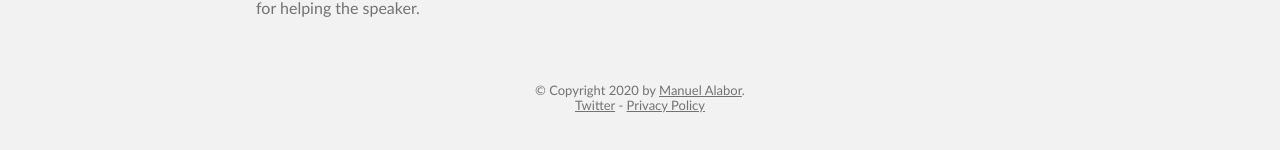
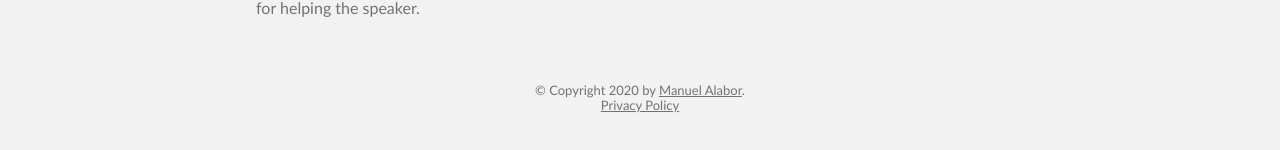
Before and after one commit to swissmanu/alabor.me, a Jekyll site: the page built from talkbeamer/index.md, in a window 1280 px wide. Shown: the part 1502-1652 px from the top of the page. Built offline with Jekyll 4.4.1, drawn with Linux system fonts in a browser that asks for light colours.

Commit message:
Remove Twitter

```diff
--- a/_layouts/home.html
+++ b/_layouts/home.html
@@ -12,11 +12,6 @@ layout: page
         <li class="bubble github">
           <a href="https://github.com/swissmanu" title="Github" rel="me">
             <i class="icon-github" /></i>
-          </a>
-        </li>
-        <li class="bubble twitter">
-          <a href="https://www.twitter.com/swissmanu" title="Twitter" rel="me">
-            <i class="icon-twitter"></i>
           </a>
         </li>
         <li class="bubble mastodon">
--- a/_layouts/talkbeamer/index.html
+++ b/_layouts/talkbeamer/index.html
@@ -38,7 +38,14 @@
         />
         <a
           href="https://apps.apple.com/us/app/talkbeamer/id1493762491?mt=8"
-          style="display:inline-block;overflow:hidden;background:url(https://linkmaker.itunes.apple.com/en-us/badge-lrg.svg?releaseDate=2020-01-25&kind=iossoftware&bubble=ios_apps) no-repeat;width:135px;height:40px;"
+          style="
+            display: inline-block;
+            overflow: hidden;
+            background: url(https://linkmaker.itunes.apple.com/en-us/badge-lrg.svg?releaseDate=2020-01-25&kind=iossoftware&bubble=ios_apps)
+              no-repeat;
+            width: 135px;
+            height: 40px;
+          "
         ></a>
       </figure>
 
@@ -99,13 +106,7 @@
       <footer class="centered">
         &copy; Copyright 2020 by
         <a href="https://alabor.me">Manuel Alabor</a>.<br />
-        <a
-          href="https://twitter.com/talkbeamerapp"
-          title="@talkbeamerapp on Twitter"
-          target="_blank"
-          >Twitter</a
-        >
-        - <a href="./privacy-policy">Privacy Policy</a>
+        <a href="./privacy-policy">Privacy Policy</a>
       </footer>
     </div>
   </body>
--- a/_sass/_home.scss
+++ b/_sass/_home.scss
@@ -98,11 +98,6 @@
     color: #000;
   }
 
-  .bubble.twitter:hover a,
-  .bubble.twitter:active a {
-    color: rgba(29, 161, 242, 1);
-  }
-
   .bubble.mastodon:hover a,
   .bubble.mastodon:active a {
     color: #6364FF;
```
Also changed, not shown: 1 other file.
